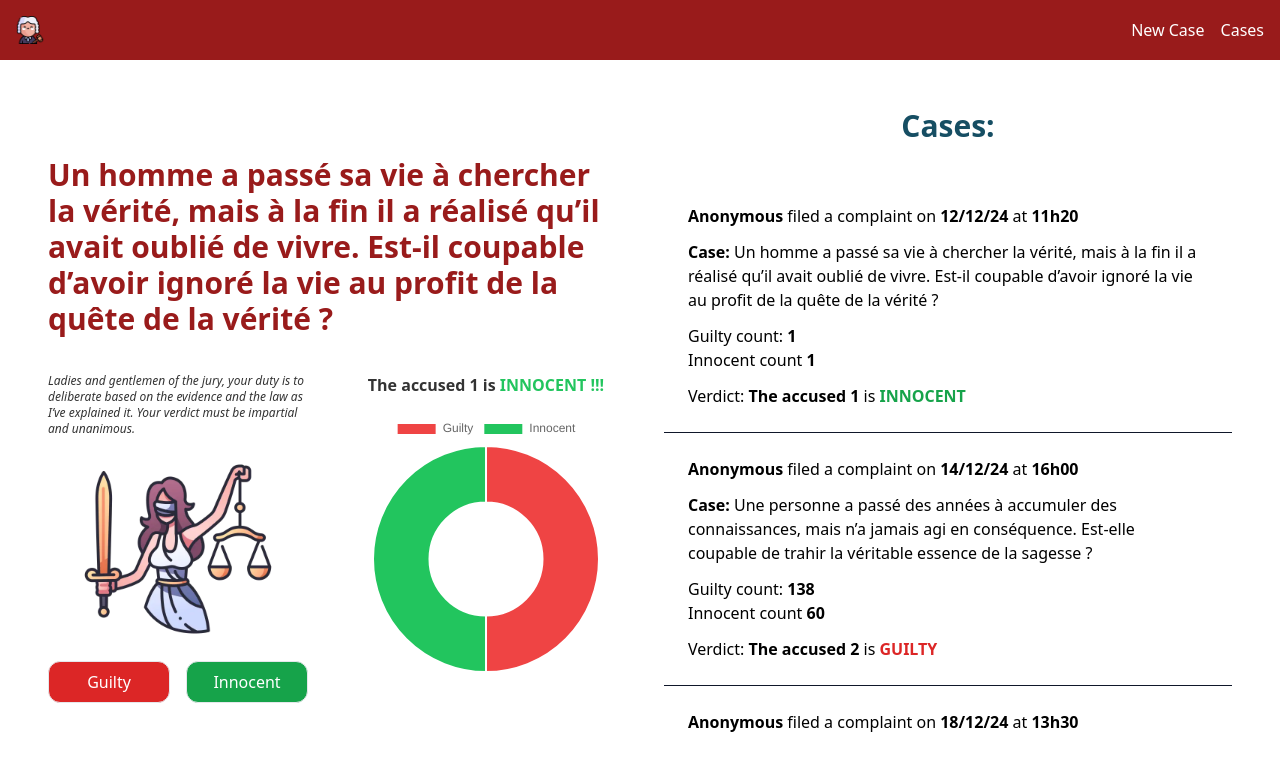
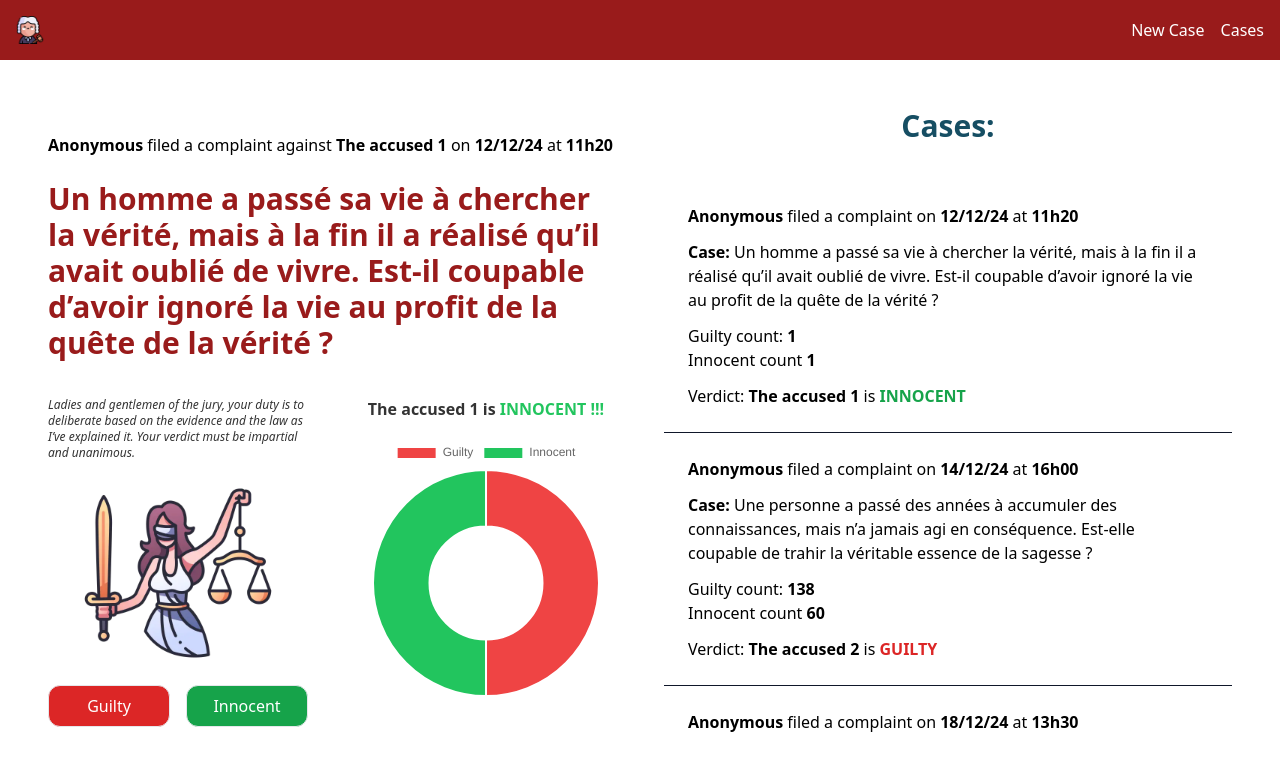
Before and after one commit to alaincodes/miasin, a Nuxt app: page / in a window 1280 px wide. Shown: the top 770 px of the page. Built offline with nearby package versions, Linux system fonts and the light colour scheme.

Commit message:
add details in judgement

```diff
--- a/components/Judgement.vue
+++ b/components/Judgement.vue
@@ -65,6 +65,12 @@ const isInnocentVoted = computed(() => userVote.value === "innocent");
 	>
 		<div class="flex flex-col items-center gap-9">
 			<div class="grid gap-6">
+				<h2>
+					<strong>Anonymous</strong> filed a complaint against
+					<strong>{{ fakeContentStore.selectedCase.user }}</strong> on
+					<strong>{{ fakeContentStore.selectedCase.date }}</strong> at
+					<strong>{{ fakeContentStore.selectedCase.time }}</strong>
+				</h2>
 				<h2 class="text-2xl font-bold text-red-800 md:text-3xl">
 					{{ fakeContentStore.selectedCase.message }}
 				</h2>
```
